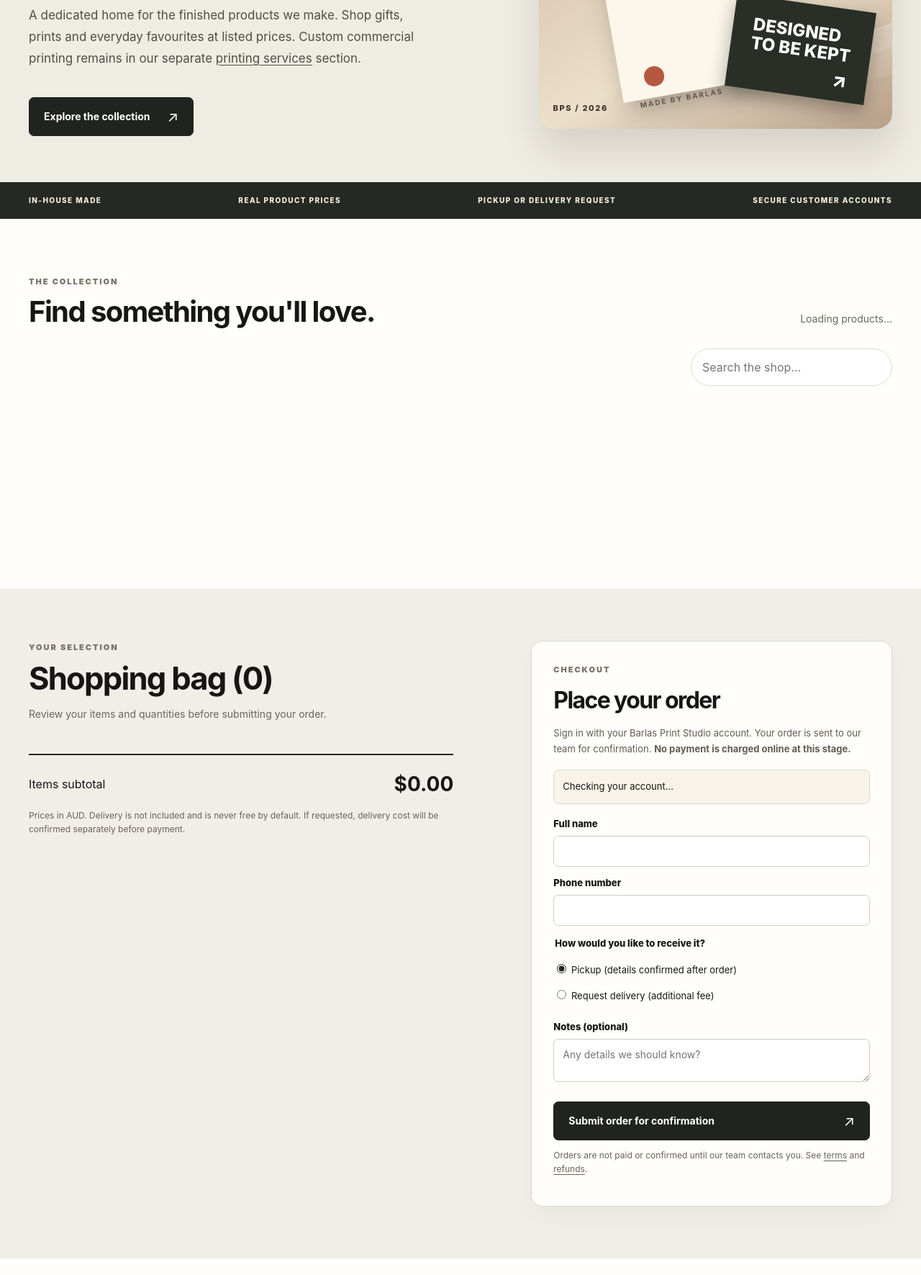
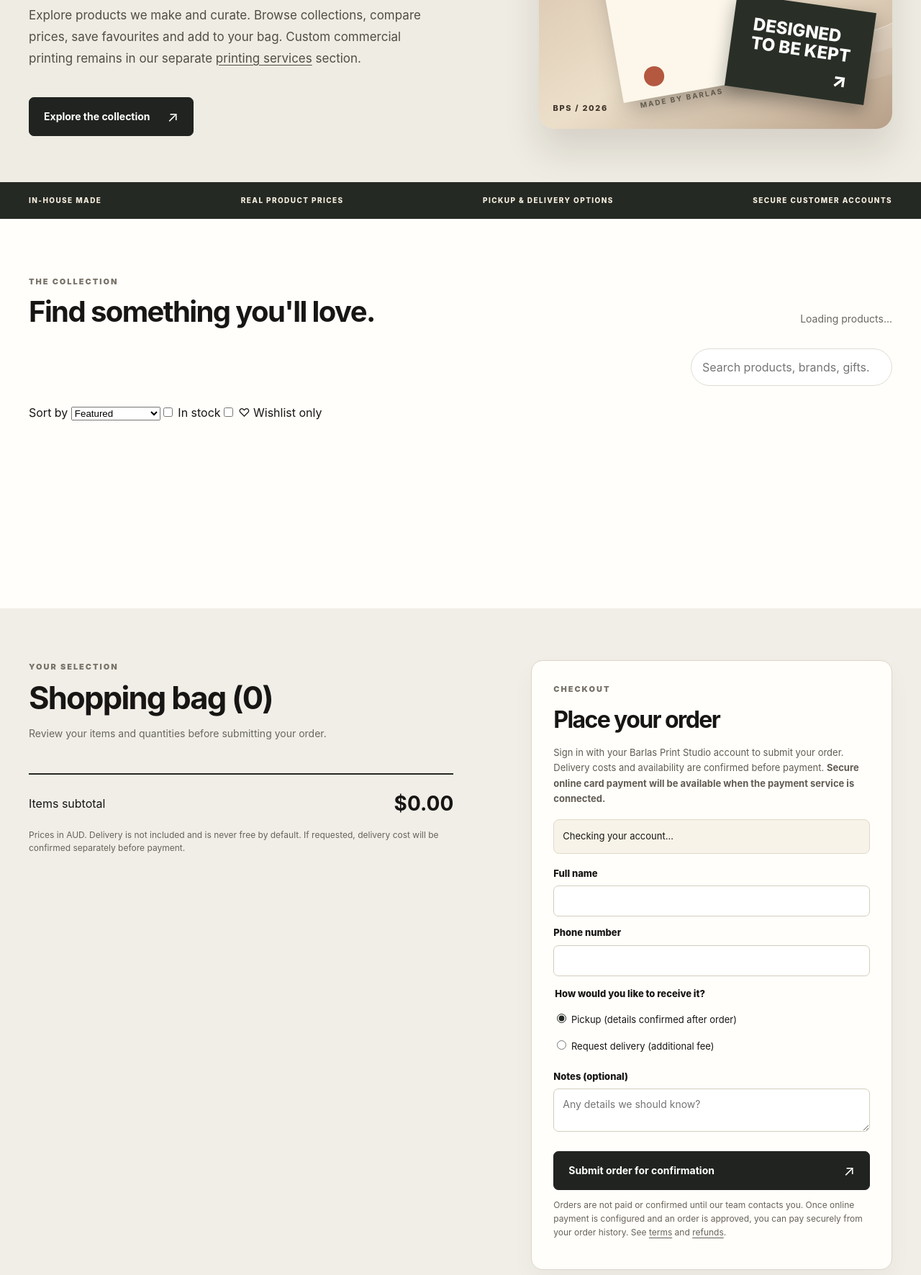
Before and after one commit to HSKRC/Barlas-Print-Studio, a plain HTML site: page shop.html in a window 1280 px wide. Shown: the part 409-2180 px from the top of the page at 72% size. Drawn offline with Linux system fonts and the light colour scheme; a script that the page names is missing.

Commit message:
Enhance shop browsing with sorting, stock filters and wishlists

```diff
--- a/shop.html
+++ b/shop.html
@@ -3,12 +3,12 @@
 <head>
 <meta charset="utf-8"><meta name="viewport" content="width=device-width, initial-scale=1">
 <title>Shop Ready-Made Gifts & Prints | Barlas Print Studio Melbourne</title>
-<meta name="description" content="Shop finished products made by Barlas Print Studio: personalised gifts, printed apparel, mugs, stickers and ready-to-buy items. Browse prices and add to your bag.">
+<meta name="description" content="Shop gifts, apparel, personalised items, ready-made prints and everyday products from Barlas Print Studio. Browse prices and add to your bag.">
 <link rel="canonical" href="https://barlasprintstudio.com.au/shop.html">
 <meta property="og:title" content="The Shop | Barlas Print Studio">
 <meta property="og:description" content="Made by our studio. Ready for your next gift, space or occasion.">
 <link rel="stylesheet" href="assets/styles.css?v=20261024-print-credit">
-<link rel="stylesheet" href="assets/shop.css?v=20261029-a">
+<link rel="stylesheet" href="assets/shop.css?v=20261029-b">
 </head>
 <body>
 <div class="top"><div class="container"><span>BARLAS PRINT STUDIO · THE SHOP</span><span>Made in Melbourne · AUD</span></div></div>
@@ -22,15 +22,16 @@
   <section class="shop-hero"><div class="container shop-hero-layout">
     <div><span class="shop-kicker">THE BARLAS COLLECTION / MELBOURNE</span>
       <h1>Made with care.<br><em>Ready to own.</em></h1>
-      <p>A dedicated home for the finished products we make. Shop gifts, prints and everyday favourites at listed prices. Custom commercial printing remains in our separate <a href="services.html">printing services</a> section.</p>
+      <p>Explore products we make and curate. Browse collections, compare prices, save favourites and add to your bag. Custom commercial printing remains in our separate <a href="services.html">printing services</a> section.</p>
       <a class="shop-primary" href="#products">Explore the collection <span aria-hidden="true">↗</span></a>
     </div>
     <div class="shop-feature-art" aria-hidden="true"><div class="shop-art-circle"></div><div class="shop-art-sheet">B<span>.</span><small>MADE BY BARLAS</small></div><div class="shop-art-label">DESIGNED<br>TO BE KEPT<span>↗</span></div><div class="shop-art-stamp">BPS / 2026</div></div>
   </div></section>
-  <section class="shop-ribbon"><div class="container"><span>IN-HOUSE MADE</span><span>REAL PRODUCT PRICES</span><span>PICKUP OR DELIVERY REQUEST</span><span>SECURE CUSTOMER ACCOUNTS</span></div></section>
+  <section class="shop-ribbon"><div class="container"><span>IN-HOUSE MADE</span><span>REAL PRODUCT PRICES</span><span>PICKUP & DELIVERY OPTIONS</span><span>SECURE CUSTOMER ACCOUNTS</span></div></section>
   <section class="section" id="products"><div class="container">
     <div class="shop-heading"><div><span class="shop-kicker">THE COLLECTION</span><h2>Find something you'll love.</h2></div><span id="productCount" class="shop-count" aria-live="polite">Loading products…</span></div>
-    <div class="shop-controls"><div class="shop-filters" id="categoryFilters" aria-label="Filter products"></div><label class="shop-search"><span class="sr-only">Search products</span><input id="shopSearch" type="search" placeholder="Search the shop…" autocomplete="off"></label></div>
+    <div class="shop-controls"><div class="shop-filters" id="categoryFilters" aria-label="Filter products"></div><label class="shop-search"><span class="sr-only">Search products</span><input id="shopSearch" type="search" placeholder="Search products, brands, gifts…" autocomplete="off"></label></div>
+    <div class="shop-refinements" aria-label="Refine products"><label>Sort by <select id="shopSort"><option value="featured">Featured</option><option value="newest">Newest arrivals</option><option value="price_asc">Price: low to high</option><option value="price_desc">Price: high to low</option><option value="name">Name A–Z</option></select></label><label><input type="checkbox" id="stockOnly"> In stock</label><label><input type="checkbox" id="favouritesOnly"> <span aria-hidden="true">♡</span> Wishlist only</label></div>
     <div id="shopMessage" class="shop-message" role="status" aria-live="polite"></div>
     <div id="productGrid" class="shop-product-grid" aria-live="polite"></div>
   </div></section>
@@ -41,7 +42,7 @@
       <p class="shop-fine">Prices in AUD. Delivery is not included and is never free by default. If requested, delivery cost will be confirmed separately before payment.</p>
     </div>
     <div class="shop-checkout-panel"><span class="shop-kicker">CHECKOUT</span><h3>Place your order</h3>
-      <p>Sign in with your Barlas Print Studio account. Your order is sent to our team for confirmation. <strong>No payment is charged online at this stage.</strong></p>
+      <p>Sign in with your Barlas Print Studio account to submit your order. Delivery costs and availability are confirmed before payment. <strong>Secure online card payment will be available when the payment service is connected.</strong></p>
       <div id="shopAuth" class="shop-auth-note">Checking your account…</div>
       <form id="shopCheckout">
         <label class="shop-field">Full name <input name="customer_name" maxlength="120" required autocomplete="name"></label>
@@ -53,7 +54,7 @@
         <label class="shop-field hidden" id="deliveryAddressField">Delivery address <textarea name="delivery_address" rows="2" maxlength="500" placeholder="Street, suburb, state and postcode"></textarea></label>
         <label class="shop-field">Notes (optional) <textarea name="notes" rows="2" maxlength="1000" placeholder="Any details we should know?"></textarea></label>
         <button id="shopPlaceOrder" class="shop-primary shop-submit" type="submit">Submit order for confirmation <span aria-hidden="true">↗</span></button>
-        <p class="shop-fine">Orders are not paid or confirmed until our team contacts you. See <a href="terms.html">terms</a> and <a href="refunds.html">refunds</a>.</p>
+        <p class="shop-fine">Orders are not paid or confirmed until our team contacts you. Once online payment is configured and an order is approved, you can pay securely from your order history. See <a href="terms.html">terms</a> and <a href="refunds.html">refunds</a>.</p>
       </form>
       <div id="shopCheckoutMessage" class="shop-message" role="status" aria-live="polite"></div>
     </div>
@@ -62,5 +63,5 @@
 </main>
 <footer class="footer"><div class="container footergrid"><div><b>Barlas Print Studio</b><p>Ideas · Design · Print · Deliver</p><a href="tel:+61406577675">0406 577 675</a><a href="mailto:info@barlasprintstudio.com.au">info@barlasprintstudio.com.au</a></div><div><b>Shopping</b><a href="shop.html">Shop</a><a href="account.html">Customer Account</a><a href="terms.html">Terms</a><a href="refunds.html">Refunds</a></div><div><b>Studio</b><a href="services.html">Printing Services</a><a href="quote.html">Custom Quotes</a><a href="contact.html">Contact</a><a href="privacy.html">Privacy</a></div></div><div class="container">© <span class="year"></span> Barlas Print Studio</div></footer>
 <footer class="business-id"><strong>Registered Business Name: Barlas Print Studio</strong><span>ABN 50 393 779 735</span></footer>
-<script src="assets/config.js"></script><script type="module" src="assets/shop.js?v=20261029-a"></script><script src="assets/site-ui.js?v=20261029-shop"></script>
+<script src="assets/config.js"></script><script type="module" src="assets/shop.js?v=20261029-b"></script><script src="assets/site-ui.js?v=20261029-shop"></script>
 </body></html>
```
